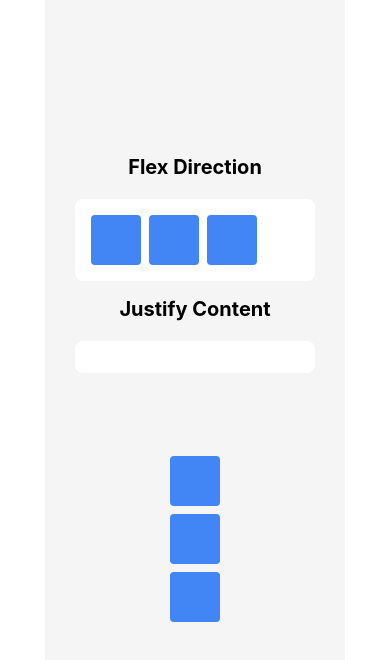
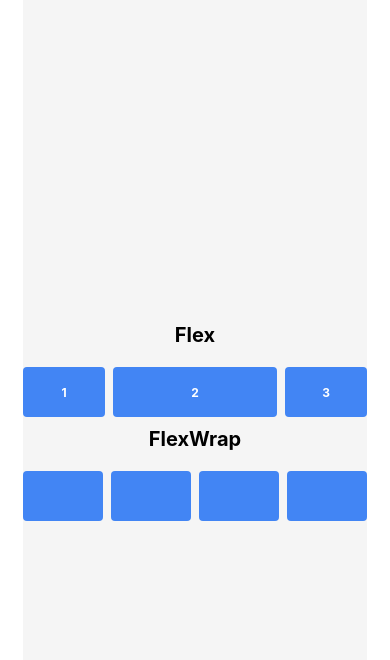
Before and after one commit to Jimenez-1503/MOBILE-first-app, a React Native app: screen / in a window 390 px wide. Shown: the top 660 px of the page. Built offline with nearby package versions, Linux system fonts and the light colour scheme.

Commit message:
exemplos

```diff
--- a/src/App.js
+++ b/src/App.js
@@ -1,7 +1,7 @@
 import { StatusBar } from 'expo-status-bar';
 import { StyleSheet, Text, View } from 'react-native';
 
-import Exemplo01 from './basic_components/exemplo-01';
+import Exemplo from './basic_components/view-exemplo-01'
 import Exemplo02 from './basic_components/view-exemplo-02';
 
 export default function App() {
--- a/src/basic_components/view-exemplo-02.js
+++ b/src/basic_components/view-exemplo-02.js
@@ -3,27 +3,32 @@ import { View, Text, StyleSheet } from "react-native";
 export default function Exemplo02() {
   return (
     <View style={styles.container}>
-       <Text style={styles.titulo}>Flex Direction</Text>
-       <View style={styles.exemplo}>
-        <View style={{flexDirection: "row", gap: 8 }}>
-          <View style={styles.box}></View>
-          <View style={styles.box}></View>
-          <View style={styles.box}></View>
+      <Text style={styles.titulo}>Flex</Text>
 
+      <View style={{ flexDirection: "row", height: 60, width: "100%", gap: 8 }}>
+        <View style={[styles.box, { flex: 1 }]}>
+          <Text style={styles.textBox}>1</Text>
         </View>
-       </View>
+        <View style={[styles.box, { flex: 2 }]}>
+          <Text style={styles.textBox}>2</Text>
+        </View>
+        <View style={[styles.box, { flex: 1 }]}>
+          <Text style={styles.textBox}>3</Text>
+        </View>
+      </View>
 
-     <Text style={styles.titulo}>Justify Content</Text>
-     <View style={styles.exemplo}></View>
-      <View style={{flexDirection: "column", height: 300, width: 300, gap: 8, justifyContent: "center", alignItems: "center"}}>
-        <View style={styles.box}></View>
-        <View style={styles.box}></View>
-        <View style={styles.box}></View>
+      <Text style={styles.titulo}>FlexWrap</Text>
+
+      <View style={{ flexDirection: "row", width: "100%", gap: 8, flexWrap: "wrap" }}>
+        <View style={[styles.box, { width: 80 }]}></View>
+        <View style={[styles.box, { width: 80 }]}></View>
+        <View style={[styles.box, { width: 80 }]}></View>
+        <View style={[styles.box, { width: 80 }]}></View>
       </View>
     </View>
-
   );
 }
+
 
 const styles = StyleSheet.create({
   container: {
```
